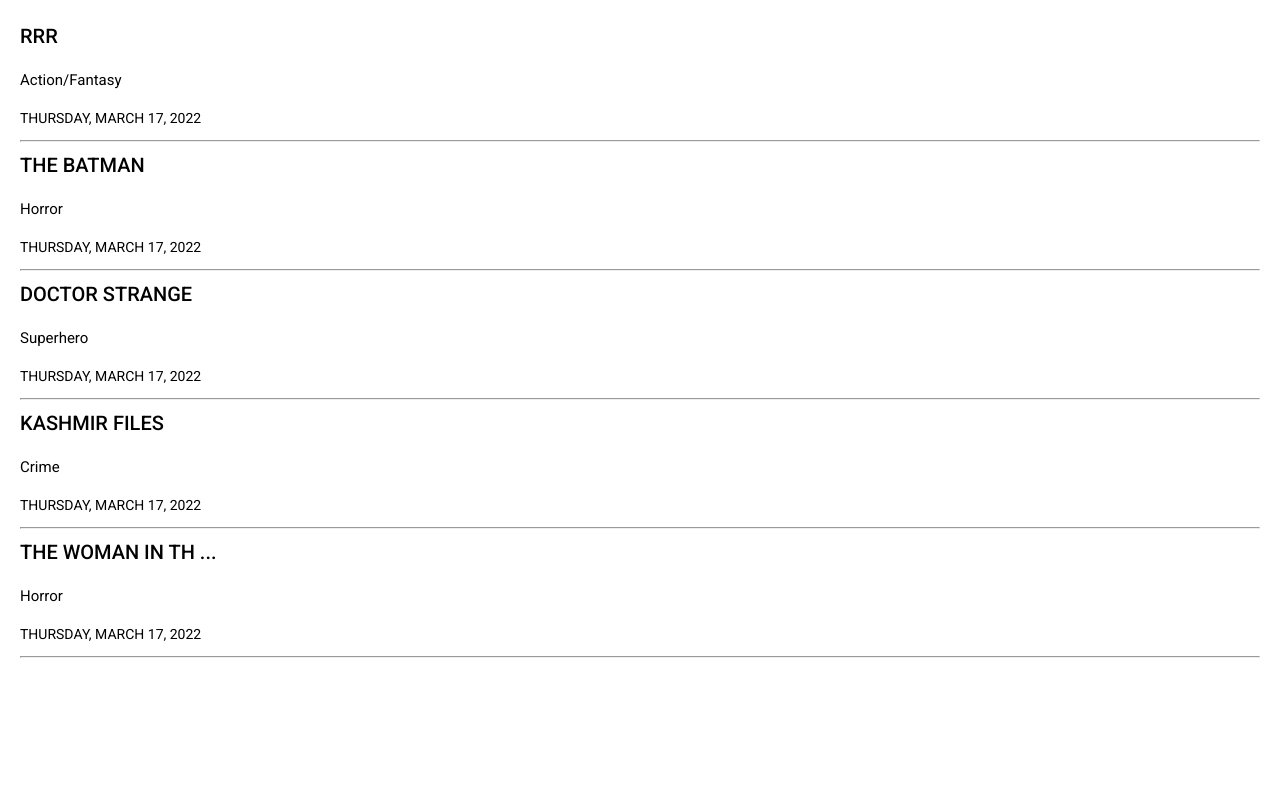
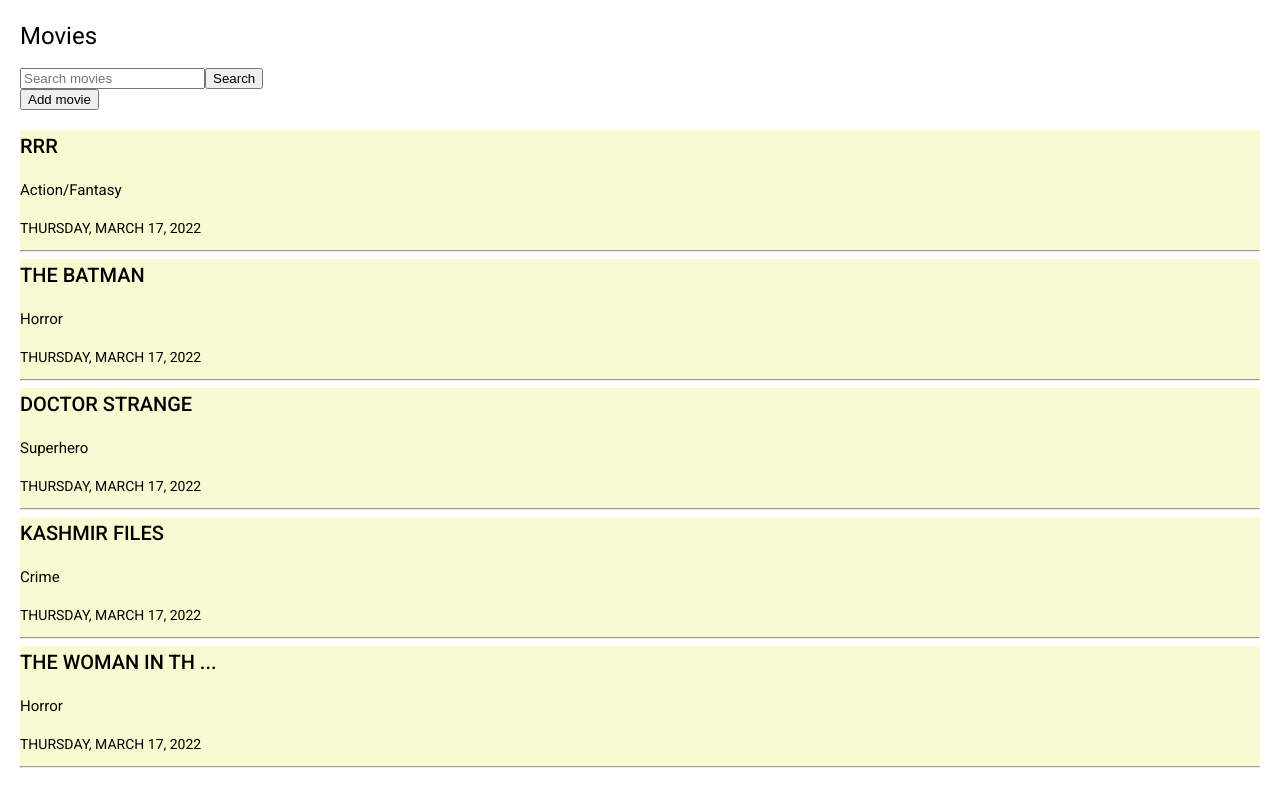
Before and after one commit to jaiminxp/covalense-angular-training, an Angular app: page / in a window 1280 px wide. Shown: the top 806 px of the page. Built offline with nearby package versions, Linux system fonts and the light colour scheme.

Commit message:
filter pipe, pure-impure pipes

```diff
--- /dev/null
+++ b/src/app/concepts/pipes/filter.pipe.ts
@@ -0,0 +1,17 @@
+import { Pipe, PipeTransform } from '@angular/core';
+
+@Pipe({
+  name: 'filter',
+  pure: false,
+})
+export class FilterPipe implements PipeTransform {
+  transform(value: any[], searchString: string) {
+    if (!searchString) {
+      return value;
+    }
+
+    let filteredValue = value.filter((movie) => movie.name === searchString);
+
+    return filteredValue;
+  }
+}
--- a/src/app/concepts/pipes/pipes.module.ts
+++ b/src/app/concepts/pipes/pipes.module.ts
@@ -3,10 +3,12 @@
 import { RootComponent } from './root/root.component';
 import { BrowserModule } from '@angular/platform-browser';
 import { ShortenPipe } from './shorten-pipe.pipe';
+import { FormsModule } from '@angular/forms';
+import { FilterPipe } from './filter.pipe';
 
 @NgModule({
-  declarations: [RootComponent, ShortenPipe],
-  imports: [BrowserModule, CommonModule],
+  declarations: [RootComponent, ShortenPipe, FilterPipe],
+  imports: [BrowserModule, CommonModule, FormsModule],
   bootstrap: [RootComponent],
 })
 export class PipesModule {}
--- a/src/app/concepts/pipes/root/root.component.css
+++ b/src/app/concepts/pipes/root/root.component.css
@@ -1,3 +1,11 @@
 .movie-container {
   margin: 20px;
 }
+
+.movie {
+  background-color: lightgoldenrodyellow;
+}
+
+form {
+  margin-bottom: 20px;
+}
--- a/src/app/concepts/pipes/root/root.component.html
+++ b/src/app/concepts/pipes/root/root.component.html
@@ -1,5 +1,19 @@
 <div class="movie-container">
-  <div class="movie" *ngFor="let movie of movies">
+  <h1>Movies</h1>
+  <form>
+    <input
+      name="search"
+      [(ngModel)]="searchString"
+      type="text"
+      placeholder="Search movies"
+    />
+    <button type="button" (click)="onSearch()">Search</button>
+    <p>
+      <button (click)="onAddMovie()">Add movie</button>
+    </p>
+  </form>
+
+  <div class="movie" *ngFor="let movie of movies | filter: searchString">
     <h2>{{ movie.name | uppercase | shorten: 15 }}</h2>
     <h4>{{ movie.genre }}</h4>
     <p>{{ movie.date | date: "fullDate" | uppercase }}</p>
--- a/src/app/concepts/pipes/root/root.component.ts
+++ b/src/app/concepts/pipes/root/root.component.ts
@@ -6,6 +6,8 @@
   styleUrls: ['./root.component.css'],
 })
 export class RootComponent implements OnInit {
+  searchString: string;
+
   movies: any = [
     {
       name: 'RRR',
@@ -37,4 +39,16 @@
   constructor() {}
 
   ngOnInit(): void {}
+
+  onSearch() {
+    console.log(this.searchString);
+  }
+
+  onAddMovie() {
+    this.movies.push({
+      name: 'SUPERMAN',
+      genre: 'movie',
+      date: new Date(),
+    });
+  }
 }
```
